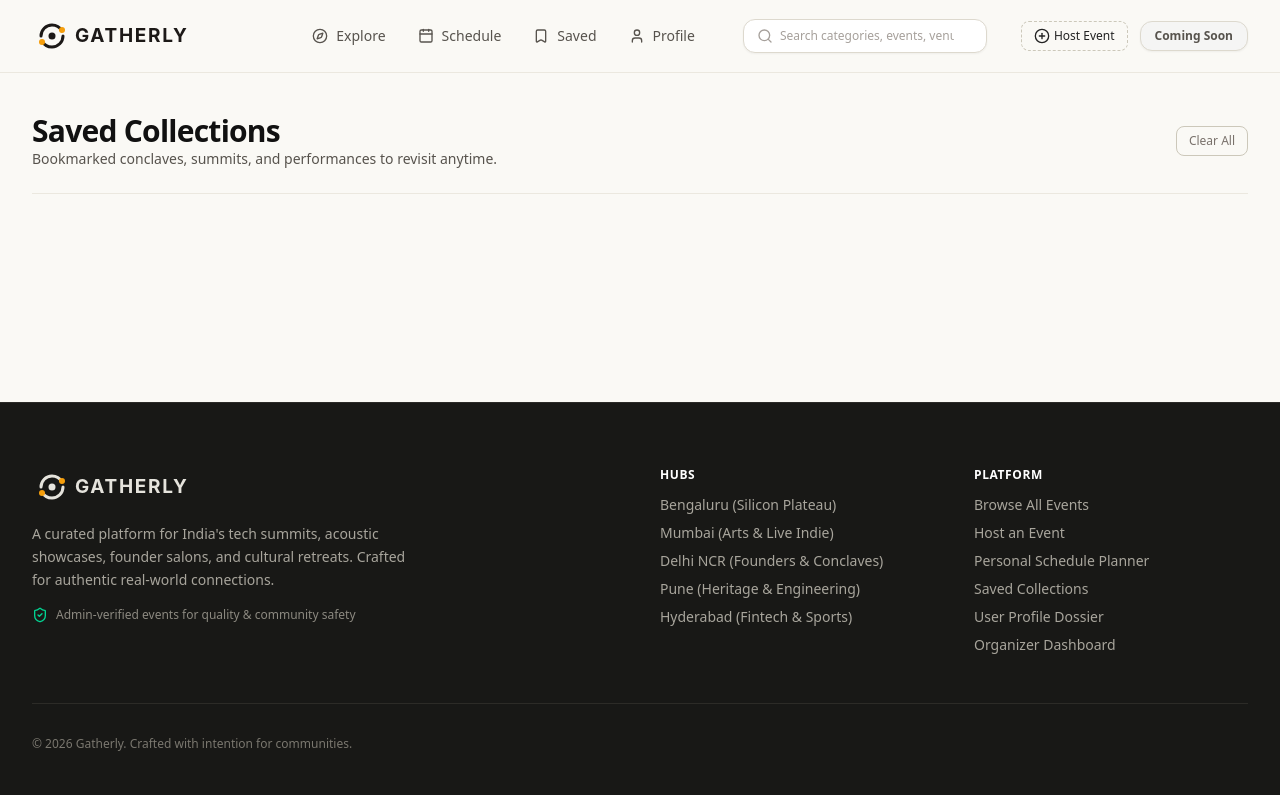
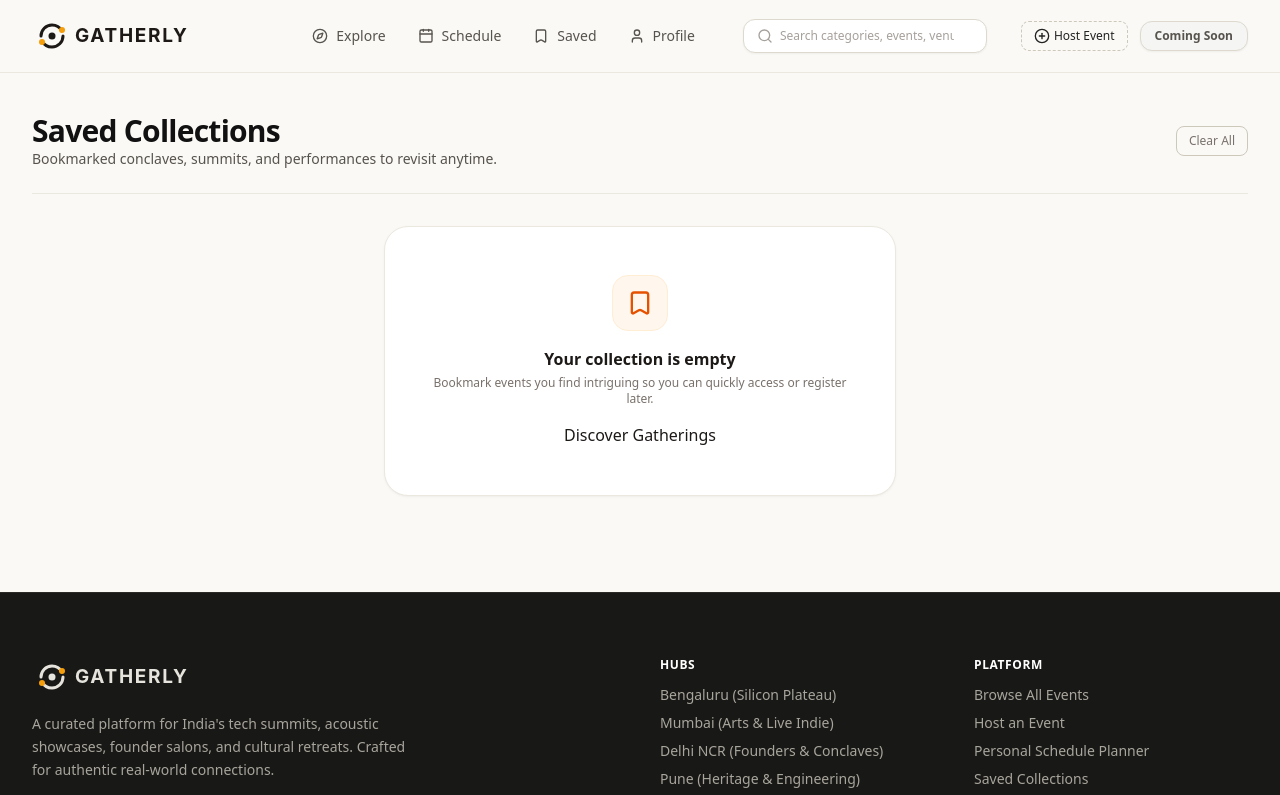
Before and after one commit to DeepakNegi13/Gatherly, a React (Vite) app: page /favorites in a window 1280 px wide. Shown: the top 795 px of the page. Built offline with nearby package versions, Linux system fonts and the light colour scheme.

Commit message:
make empty page for saved page when their is no saved event

```diff
--- a/src/pages/FavoritePage.jsx
+++ b/src/pages/FavoritePage.jsx
@@ -1,14 +1,13 @@
 import EventCard from "#components/events/EventCard"
+import { Button } from "@base-ui/react/button"
 import { clearFavorite } from "../store/slices/favoriteSlice"
-
-
 import { useDispatch, useSelector } from "react-redux"
-
-
+import { Link } from "react-router-dom"
+import { Bookmark } from "lucide-react"
 export default function FavoritesPage() {
   const events = useSelector(state => state.favorite.items)
   const dispatch = useDispatch()
-  const clearAll = ()=>{
+  const clearAll = () => {
     dispatch(clearFavorite())
   }
   return (
@@ -24,13 +23,27 @@ export default function FavoritesPage() {
           Clear All
         </button>
       </div>
-      <div className="grid grid-cols-1 sm:grid-cols-2 lg:grid-cols-3 xl:grid-cols-4 gap-6">
-        {events.map(event => {
-          return (
-            <EventCard event={event} />
-          )
-        })}
-      </div>
+      {events.length == 0 ?
+        <div className="bg-white rounded-3xl border border-[#EBE8DF] p-12 text-center max-w-lg mx-auto space-y-4 shadow-subtle">
+          <div className="w-14 h-14 bg-orange-50 text-[#E65100] rounded-2xl flex items-center justify-center mx-auto border border-orange-100">
+            <Bookmark className="w-7 h-7" />
+          </div>
+          <div className="space-y-1">
+            <h3 className="font-bold text-base text-stone-900">Your collection is empty</h3>
+            <p className="text-xs text-stone-500">Bookmark events you find intriguing so you can quickly access or register later.</p>
+          </div>
+          <Link to="/explore">
+            <Button variant="primary" size="sm">
+              Discover Gatherings
+            </Button>
+          </Link>
+        </div>
+      : <div className="grid grid-cols-1 sm:grid-cols-2 lg:grid-cols-3 xl:grid-cols-4 gap-6">
+          {events.map(event => {
+            return <EventCard event={event} />
+          })}
+        </div>
+      }
     </div>
   )
 }
```
